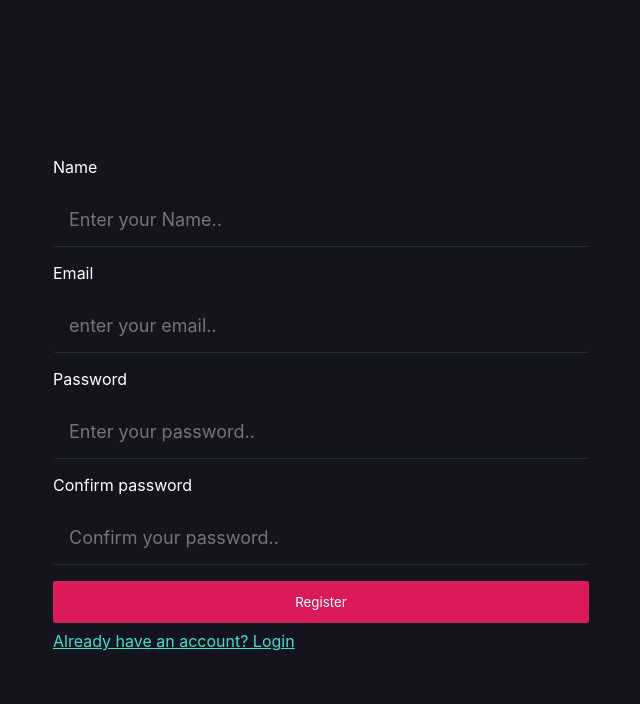
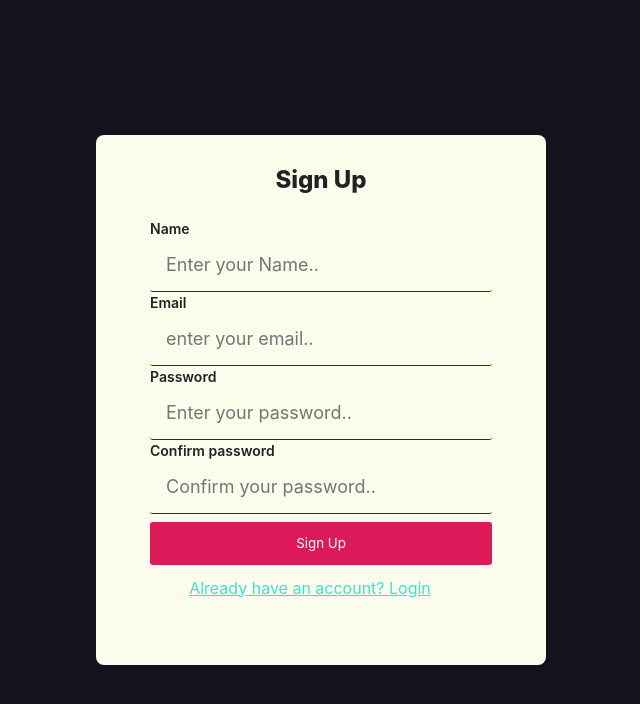
Before and after one commit to thexahmed00/BaaS-ChatApp, a React (Vite) app: page /register in a window 1280 px wide. Shown: the top 704 px of the page, without its empty margins (319-959 px from the left). Built offline with nearby package versions, Linux system fonts and the light colour scheme; no server answers.

Commit message:
Updated the UI/UX of login page

```diff
--- a/src/index.css
+++ b/src/index.css
@@ -6,9 +6,11 @@
   --borderColor1: rgba(40, 41, 57, 1);
   --borderColor2: rgba(79, 86, 105, 1);
   --textColorMain: #fff;
+  --logintextcolor: Black;
   --textColorSecondary: rgb(226, 227, 232);
   --themeColorMain: rgba(219, 26, 90, 1);
   --themeColorSecondary: #386fd2;
+  --inputcolor: rgb(252, 252, 237);
 }
 
 * {
@@ -35,24 +37,81 @@ body {
 
 /* Login & Register Pages */
 
-.auth--container {
+
+.Auth-form-container {
+  display: flex;
+  justify-content: center;
+  align-items: center;
+  width: 100vw;
   height: 100vh;
-  display: flex;
-  align-items: center;
-  justify-content: center;
 }
 
-.form--wrapper {
-  width: 600px;
-  width: 600px;
-  padding: 2em;
+.Auth-form {
+  width: 450px;
+  height: 400px;
+  box-shadow: rgb(0 0 0 / 16%) 1px 1px 10px;
+  padding-top: 30px;
+  padding-bottom: 20px;
+  border-radius: 8px;
+  background-color: rgb(252, 252, 237);
 }
 
-.field--wrapper {
+.Auth-form-register {
+  width: 450px;
+  height: 530px;
+  box-shadow: rgb(0 0 0 / 16%) 1px 1px 10px;
+  padding-top: 30px;
+  padding-bottom: 20px;
+  border-radius: 8px;
+  background-color: rgb(252, 252, 237);
+}
+
+
+.Auth-form-content {
+  padding-left: 12%;
+  padding-right: 12%;
+}
+
+.Auth-form-title {
+  text-align: center;
+  margin-bottom: 1em;
+  font-size: 24px;
+  color: rgb(34, 34, 34);
+  font-weight: 800;
+}
+
+.label {
+  font-size: 14px;
+  font-weight: 600;
+  color: rgb(34, 34, 34);
+}
+
+.Auth--field {
   display: flex;
   flex-direction: column;
   gap: 1em;
   padding: 0.5em 0;
+  border-radius: 8px;
+
+}
+
+.Auth--field--input{
+  padding: 1em 2em;
+  border: none;
+  border-radius: 3px;
+  cursor: pointer;
+  transition: 0.3s;
+  background-color: rgba(219, 26, 90, 1);
+  color: #fff;
+}
+
+.Forgot--password{
+  display: flex;
+  justify-content: center;
+  align-items: center;
+  padding-bottom: 15px;
+  padding-top: 5px;
+  width: 25vw;
 }
 
 
@@ -63,13 +122,13 @@ input[type="text"],
 input[type="password"],
 input[type="email"],
 textarea {
-  background: var(--mainBgColor);
+  background: var(--inputcolor);
   border: none;
   border-bottom: 1px solid var(--borderColor1);
   padding: 1rem;
   border-radius: 3px;
   width: 100%;
-  color: var(--color-light);
+  color: var(--logintextcolor);
   outline: none;
   font-size: 18px;
   text-shadow: none !important;
--- a/src/pages/RegisterPage.jsx
+++ b/src/pages/RegisterPage.jsx
@@ -19,43 +19,44 @@ const RegisterPage = () => {
     }
 
   return (
-    <div className="auth--container">
-        <div className="form--wrapper">
-            <form onSubmit={(e)=>{handleRegister(e,credentials)}}>
-            <div className="field--wrapper">
-                    <label htmlFor="name">Name</label>
-                    <input type="text" required name="name"
+    <div className="Auth-form-container">
+        <form className='Auth-form-register' onSubmit={(e)=>{handleRegister(e,credentials)}}>
+        <div className="Auth-form-content">
+            <h3 className="Auth-form-title">Sign Up</h3>
+            <div className="form-group mt-3">
+                    <label className="label" htmlFor="name">Name</label>
+                    <input className="form-control mt-1" type="text" required name="name"
                                 placeholder="Enter your Name.."
                                 value={credentials.name}
                                 onChange={handleInput}/>
                 </div>
-                <div className="field--wrapper">
-                    <label htmlFor="email">Email</label>
-                    <input type="email" required name="email"
+                <div className="form-group mt-3">
+                    <label className="label" htmlFor="email">Email</label>
+                    <input className="form-control mt-1" type="email" required name="email"
                                 placeholder="enter your email.."
                                 value={credentials.email}
                                 onChange={handleInput}/>
                 </div>
-                <div className="field--wrapper">
-                    <label htmlFor="password">Password</label>
-                    <input type="password" required name="password"
+                <div className="form-group mt-3">
+                    <label className="label" htmlFor="password">Password</label>
+                    <input className="form-control mt-1" type="password" required name="password"
                                 placeholder="Enter your password.."
                                 value={credentials.password}
                                 onChange={handleInput}/>
                 </div>
-                <div className="field--wrapper">
-                    <label htmlFor="password">Confirm password</label>
-                    <input type="password" required name="password2"
+                <div className="form-group mt-3">
+                    <label className="label" htmlFor="password">Confirm password</label>
+                    <input className="form-control mt-1" type="password" required name="password2"
                                 placeholder="Confirm your password.."
                                 value={credentials.password2}
                                 onChange={handleInput}/>
                 </div>
-                <div className="field--wrapper">
-                    <input type="submit" value="Register" className="btn btn--lg btn--main"/>
+                <div className="Auth--field">
+                    <input type="submit" value="Sign Up" className="Auth--field--input"/>
                 </div>
-       <p> <Link to="/login" className="link--secondary">Already have an account? Login</Link></p>
-            </form>
+       <p className="Forgot--password"> <Link to="/login" className="link--secondary">Already have an account? Login</Link></p>
         </div>
+        </form>
     </div>
   )
 }
```
